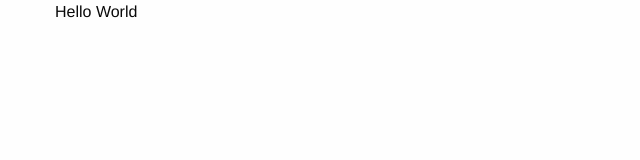
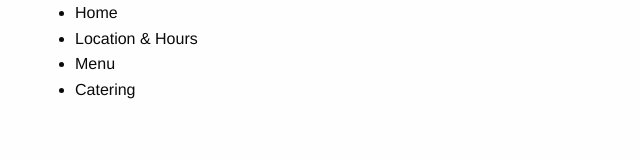
Before and after one commit to cmartyniuk1656/cafebean, a plain HTML site: page index.html in a window 1280 px wide. Shown: the whole page, without its empty margins (0-640 px from the left). Drawn offline with Linux system fonts and the light colour scheme.

Commit message:
Navigation started

```diff
--- a/index.html
+++ b/index.html
@@ -8,9 +8,16 @@
 </head>
 <body>
     <div class="row">
-        <div class="column small-12 medium-12 large-12">
-            Hello World
-        </div>
+        <nav class="global-nav">
+            <div class="column small-12 medium-12 large-12">
+                    <ul>
+                        <li>Home</li>
+                        <li>Location & Hours</li>
+                        <li>Menu</li>
+                        <li>Catering</li>
+                    </ul>
+            </div>
+        </nav>
     </div>
     <script src="js/vendor/jquery.js"></script>
     <script src="js/vendor/what-input.js"></script>
```
